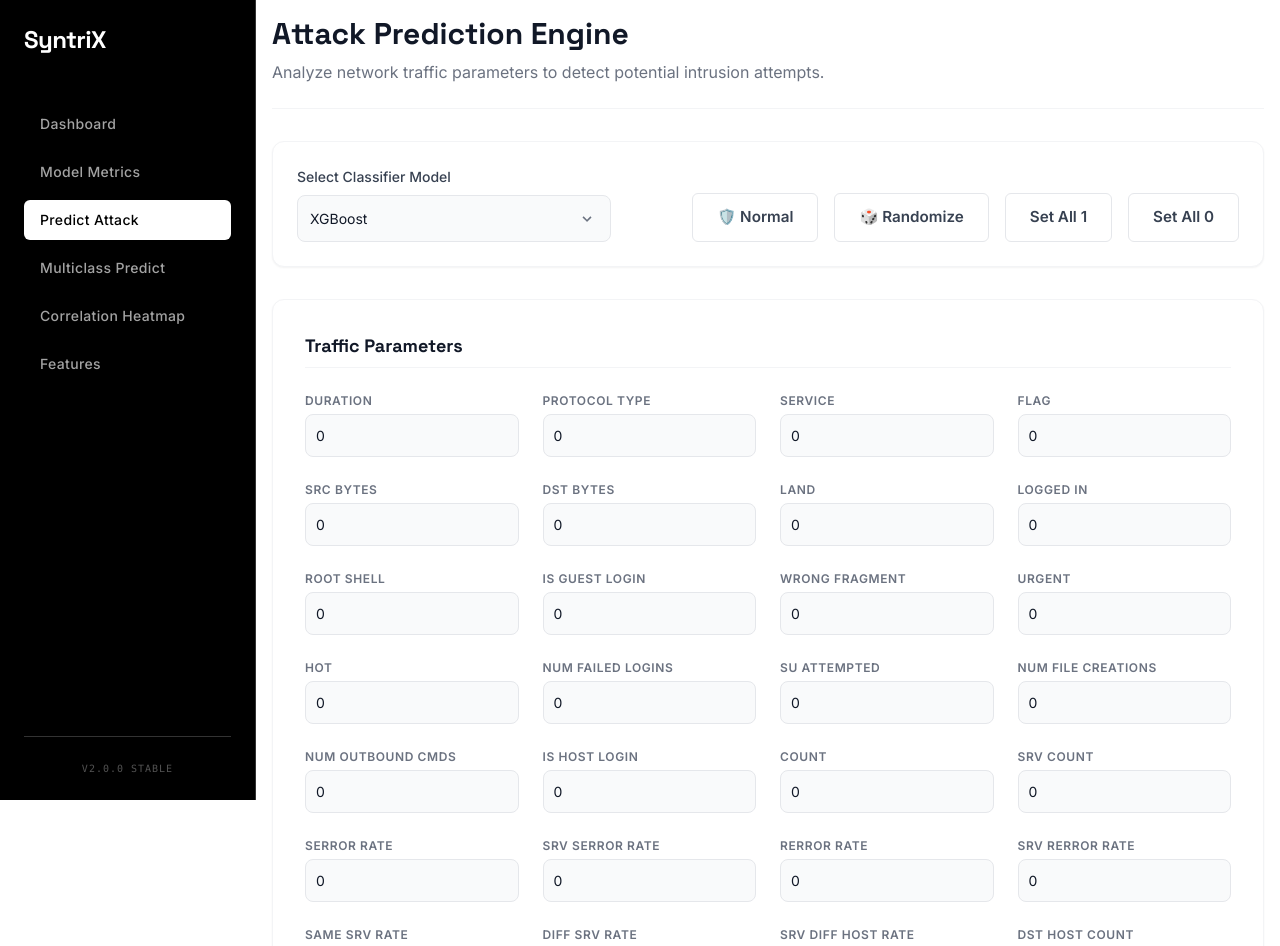
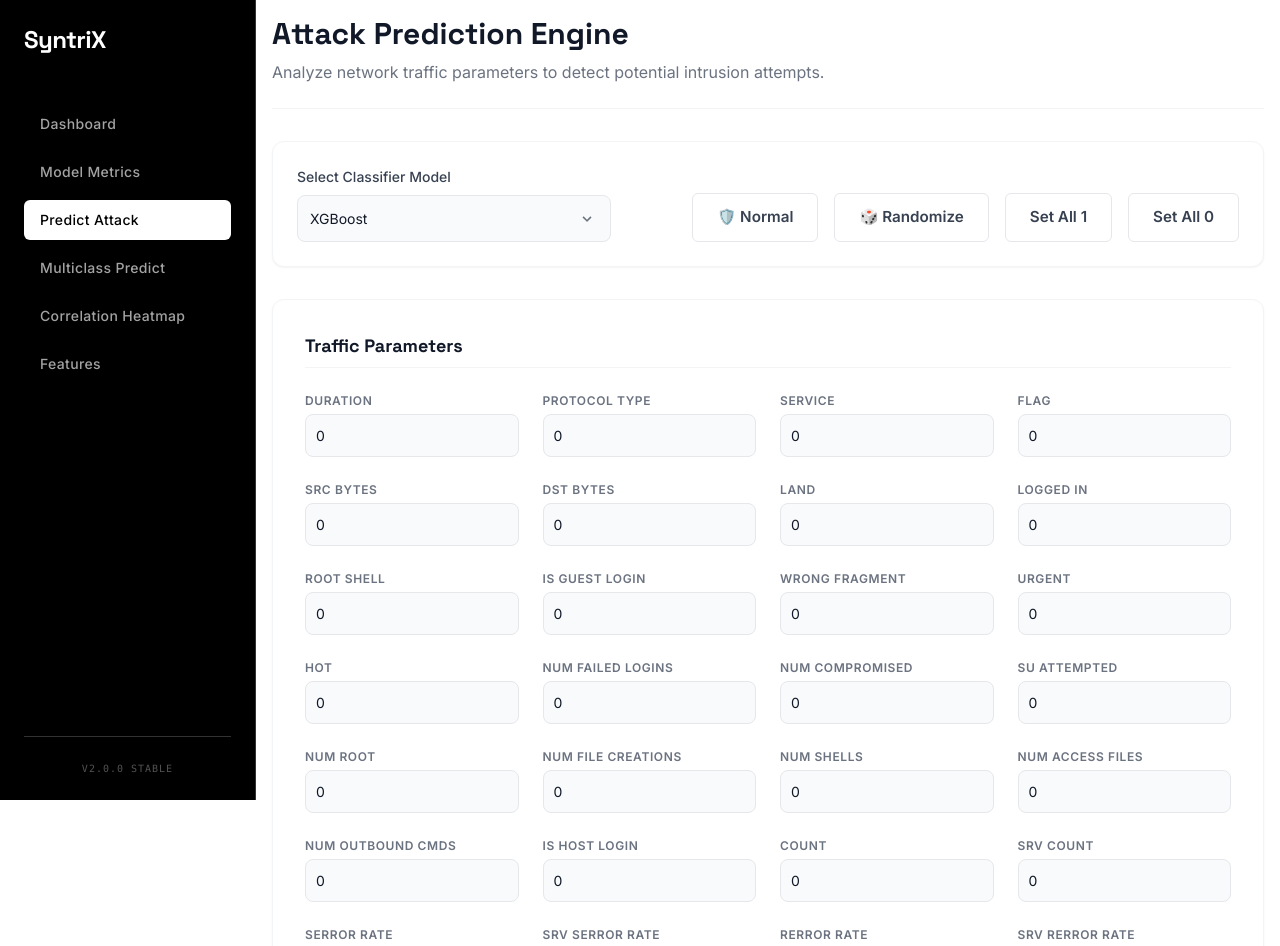
Before and after one commit to Sumit7521/Syntrix, a Next.js app: page /predict in a window 1280 px wide. Shown: the top 946 px of the page. Built offline with nearby package versions, Linux system fonts and the light colour scheme.

Commit message:
Add missing num_compromised, num_root, num_shells, num_access_files fields to predictSchema for full API feature parity

```diff
--- a/src/Data/predictSchema.js
+++ b/src/Data/predictSchema.js
@@ -13,8 +13,12 @@ export const NORMAL_DEFAULT_VALUES = {
   urgent: 0,
   hot: 0,
   num_failed_logins: 0,
+  num_compromised: 0,
   su_attempted: 0,
+  num_root: 0,
   num_file_creations: 0,
+  num_shells: 0,
+  num_access_files: 0,
   num_outbound_cmds: 0,
   is_host_login: 0,
   count: 6,
@@ -59,9 +63,13 @@ export const predictSchema = [
   { key: "hot", type: "number", min: 0, max: 101 },
 
   { key: "num_failed_logins", type: "number", min: 0, max: 5 },
+  { key: "num_compromised", type: "number", min: 0 },
   { key: "su_attempted", type: "binary" },
 
+  { key: "num_root", type: "number", min: 0 },
   { key: "num_file_creations", type: "number", min: 0, max: 100 },
+  { key: "num_shells", type: "number", min: 0 },
+  { key: "num_access_files", type: "number", min: 0 },
   { key: "num_outbound_cmds", type: "number", min: 0, max: 0 }, // always 0
   { key: "is_host_login", type: "binary" },
 
```
